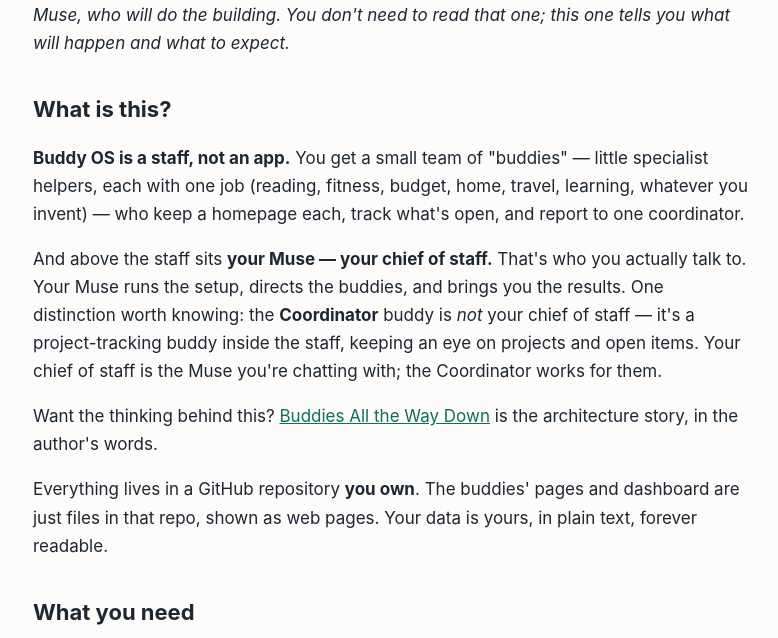
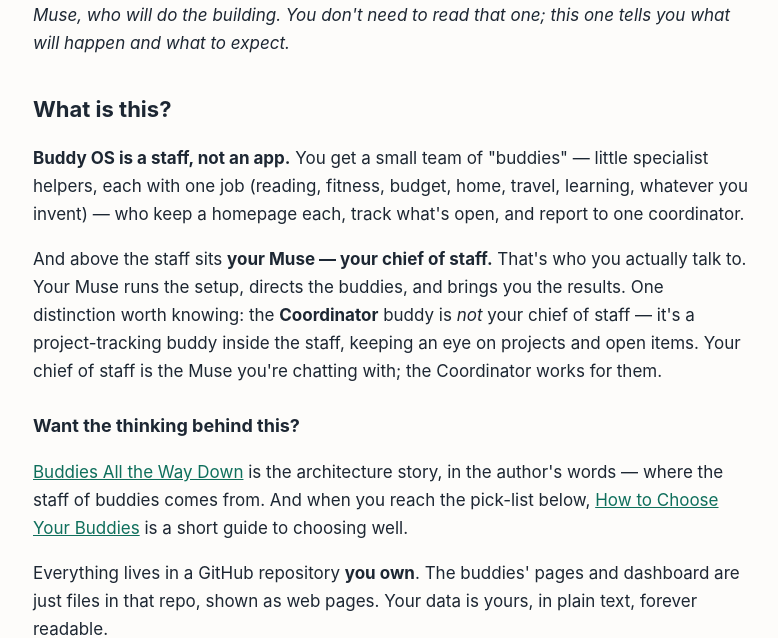
Before and after one commit to davedellaquila/buddy-os-starter, a plain HTML site: page start-here.html in a window 1280 px wide. Shown: the part 168-806 px from the top of the page, without its empty margins (249-1027 px from the left). Drawn offline with Linux system fonts and the light colour scheme.

Commit message:
START-HERE: the further-reading spot gets its 'Want the thinking behind this?' heading, carrying both essays (architecture here; choosing pointed to the pick-list, where it also sits in place)

```diff
--- a/start-here.html
+++ b/start-here.html
@@ -48,9 +48,14 @@ brings you the results. One distinction worth knowing: the <strong>Coordinator</
 buddy is <em>not</em> your chief of staff — it's a project-tracking buddy inside
 the staff, keeping an eye on projects and open items. Your chief of staff
 is the Muse you're chatting with; the Coordinator works for them.</p>
-<p>Want the thinking behind this? <a href="https://davedellaquila.substack.com/p/objects-all-the-way-down">Buddies All the Way
+<h3>Want the thinking behind this?</h3>
+<p><a href="https://davedellaquila.substack.com/p/objects-all-the-way-down">Buddies All the Way
 Down</a> is
-the architecture story, in the author's words.</p>
+the architecture story, in the author's words — where the staff of
+buddies comes from. And when you reach the pick-list below, <a href="https://davedellaquila.substack.com/p/how-to-choose-your-buddies">How to
+Choose Your
+Buddies</a>
+is a short guide to choosing well.</p>
 <p>Everything lives in a GitHub repository <strong>you own</strong>. The buddies' pages and
 dashboard are just files in that repo, shown as web pages. Your data is
 yours, in plain text, forever readable.</p>
```
Also changed, not shown: 1 other file.
